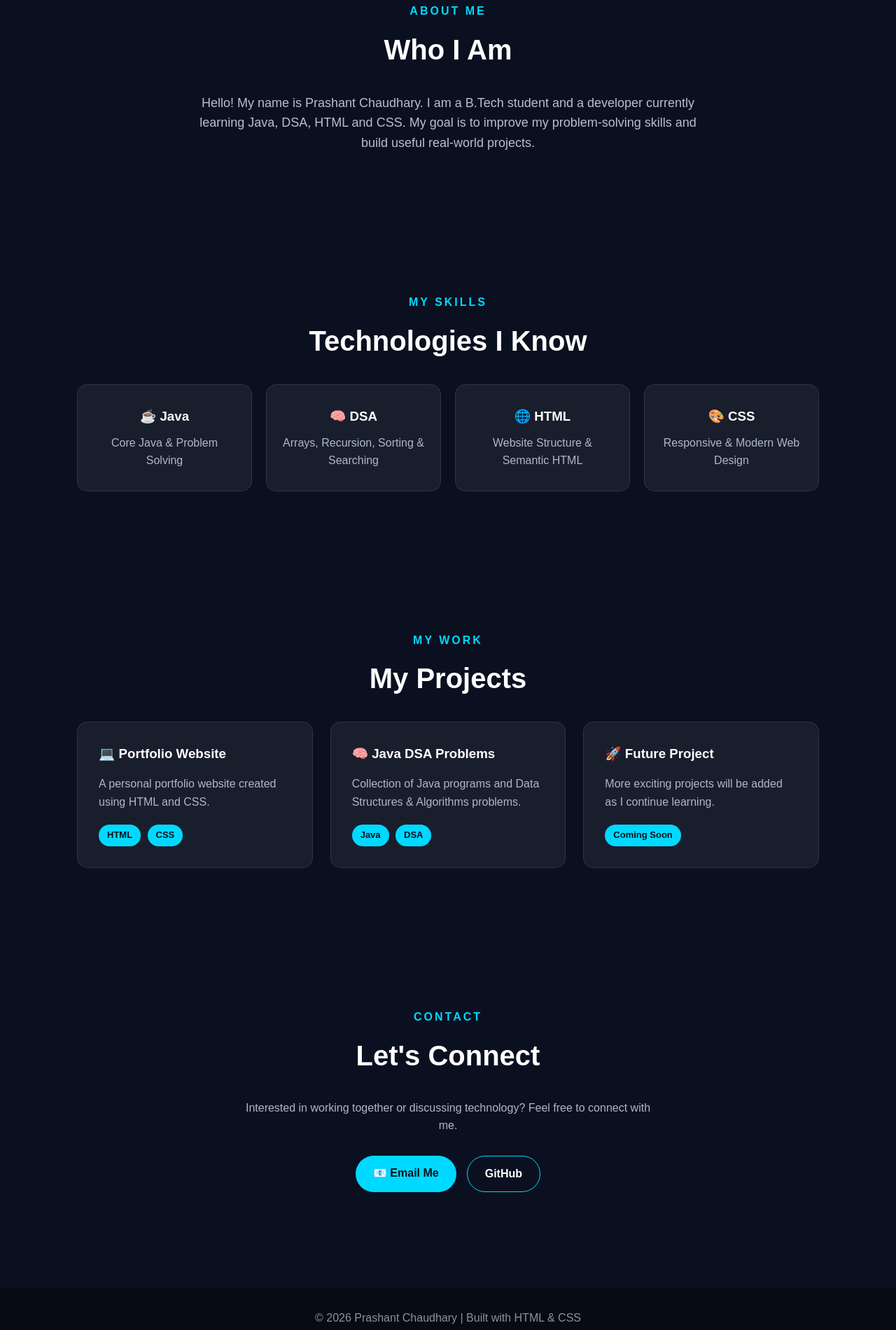
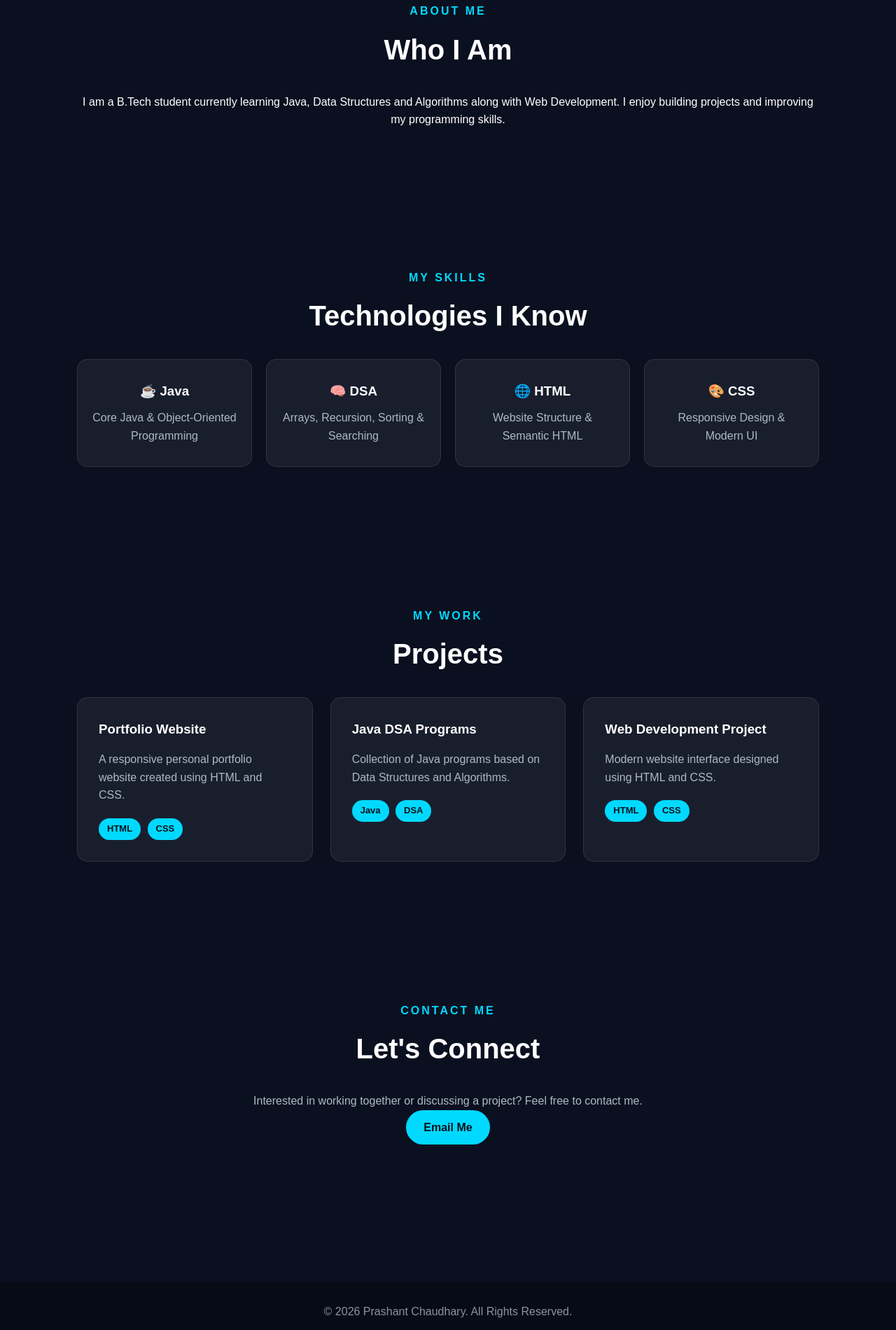
Before and after one commit to pras131096/pras131096.github.io, a plain HTML site: page index.html in a window 1280 px wide. Shown: the part 897-2797 px from the top of the page at 70% size. Drawn offline with Linux system fonts and the light colour scheme.

Commit message:
Update index.html

```diff
--- a/index.html
+++ b/index.html
@@ -1,6 +1,5 @@
 <!DOCTYPE html>
 <html lang="en">
-
 <head>
     <meta charset="UTF-8">
     <meta name="viewport" content="width=device-width, initial-scale=1.0">
@@ -12,7 +11,7 @@
 
 <body>
 
-    <!-- NAVBAR -->
+    <!-- ===== NAVBAR ===== -->
     <header>
         <nav class="navbar">
 
@@ -32,33 +31,33 @@
     </header>
 
 
-    <!-- HOME -->
+    <!-- ===== HOME ===== -->
     <section id="home" class="hero">
 
-        <div class="hero-text">
+        <div class="hero-content">
 
-            <p class="small-text">HELLO, I'M</p>
+            <p class="small-title">HELLO, I'M</p>
 
-            <h1>Prashant <span>Chaudhary</span></h1>
+            <h1>
+                Prashant <span>Chaudhary</span>
+            </h1>
 
             <h2>Java & DSA Learner | Web Developer</h2>
 
-            <p>
+            <p class="intro">
                 I am a B.Tech student passionate about Java,
                 Data Structures, Algorithms and Web Development.
             </p>
 
             <div class="buttons">
                 <a href="#projects" class="btn">View Projects</a>
-                <a href="#contact" class="btn second-btn">Contact Me</a>
+                <a href="#contact" class="btn btn-outline">Contact Me</a>
             </div>
 
         </div>
 
 
-        <div class="hero-card">
-
-            <div class="code-box">
+        <div class="developer-card">
 
             <p>&lt;developer&gt;</p>
 
@@ -71,31 +70,27 @@
 
         </div>
 
-        </div>
-
     </section>
 
 
-    <!-- ABOUT -->
+    <!-- ===== ABOUT ===== -->
     <section id="about" class="section">
 
         <p class="section-title">ABOUT ME</p>
 
         <h2>Who I Am</h2>
 
-        <p class="about-text">
-            Hello! My name is Prashant Chaudhary.
-            I am a B.Tech student and a developer
-            currently learning Java, DSA, HTML and CSS.
-
-            My goal is to improve my problem-solving skills
-            and build useful real-world projects.
+        <p class="section-text">
+            I am a B.Tech student currently learning Java,
+            Data Structures and Algorithms along with
+            Web Development. I enjoy building projects
+            and improving my programming skills.
         </p>
 
     </section>
 
 
-    <!-- SKILLS -->
+    <!-- ===== SKILLS ===== -->
     <section id="skills" class="section">
 
         <p class="section-title">MY SKILLS</p>
@@ -106,7 +101,7 @@
 
             <div class="skill-card">
                 <h3>☕ Java</h3>
-                <p>Core Java & Problem Solving</p>
+                <p>Core Java & Object-Oriented Programming</p>
             </div>
 
             <div class="skill-card">
@@ -121,7 +116,7 @@
 
             <div class="skill-card">
                 <h3>🎨 CSS</h3>
-                <p>Responsive & Modern Web Design</p>
+                <p>Responsive Design & Modern UI</p>
             </div>
 
         </div>
@@ -129,22 +124,22 @@
     </section>
 
 
-    <!-- PROJECTS -->
+    <!-- ===== PROJECTS ===== -->
     <section id="projects" class="section">
 
         <p class="section-title">MY WORK</p>
 
-        <h2>My Projects</h2>
+        <h2>Projects</h2>
 
         <div class="projects-container">
 
             <div class="project-card">
 
-                <h3>💻 Portfolio Website</h3>
+                <h3>Portfolio Website</h3>
 
                 <p>
-                    A personal portfolio website created
-                    using HTML and CSS.
+                    A responsive personal portfolio website
+                    created using HTML and CSS.
                 </p>
 
                 <span>HTML</span>
@@ -155,11 +150,11 @@
 
             <div class="project-card">
 
-                <h3>🧠 Java DSA Problems</h3>
+                <h3>Java DSA Programs</h3>
 
                 <p>
-                    Collection of Java programs and
-                    Data Structures & Algorithms problems.
+                    Collection of Java programs based on
+                    Data Structures and Algorithms.
                 </p>
 
                 <span>Java</span>
@@ -170,14 +165,15 @@
 
             <div class="project-card">
 
-                <h3>🚀 Future Project</h3>
+                <h3>Web Development Project</h3>
 
                 <p>
-                    More exciting projects will be added
-                    as I continue learning.
+                    Modern website interface designed using
+                    HTML and CSS.
                 </p>
 
-                <span>Coming Soon</span>
+                <span>HTML</span>
+                <span>CSS</span>
 
             </div>
 
@@ -186,44 +182,33 @@
     </section>
 
 
-    <!-- CONTACT -->
+    <!-- ===== CONTACT ===== -->
     <section id="contact" class="section contact">
 
-        <p class="section-title">CONTACT</p>
+        <p class="section-title">CONTACT ME</p>
 
         <h2>Let's Connect</h2>
 
-        <p>
+        <p class="section-text">
             Interested in working together or discussing
-            technology? Feel free to connect with me.
+            a project? Feel free to contact me.
         </p>
 
-        <div class="contact-buttons">
-
-            <a href="mailto:yourmail@gmail.com" class="btn">
-                📧 Email Me
+        <a href="mailto:your-email@gmail.com" class="btn">
+            Email Me
         </a>
-
-            <a href="https://github.com/pras131096"
-               target="_blank"
-               class="btn second-btn">
-                GitHub
-            </a>
-
-        </div>
 
     </section>
 
 
-    <!-- FOOTER -->
+    <!-- ===== FOOTER ===== -->
     <footer>
 
         <p>
-            © 2026 Prashant Chaudhary | Built with HTML & CSS
+            © 2026 Prashant Chaudhary. All Rights Reserved.
         </p>
 
     </footer>
 
 </body>
-
 </html>
```
Lines whose indentation alone changed are shown as unchanged.
